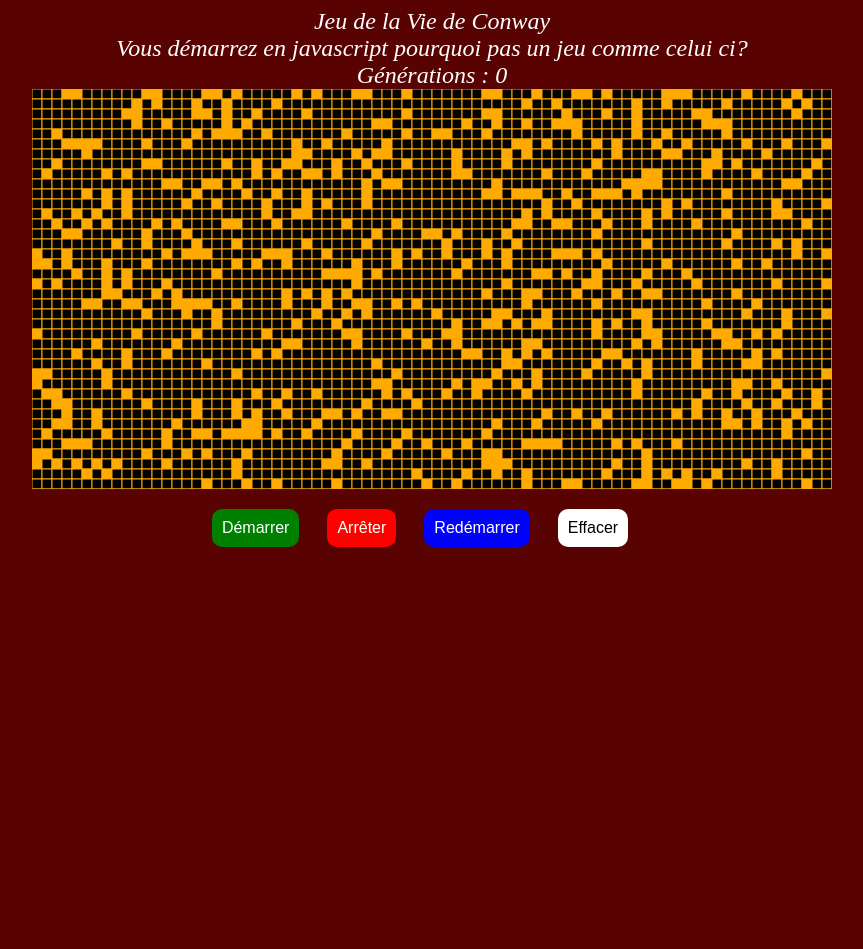
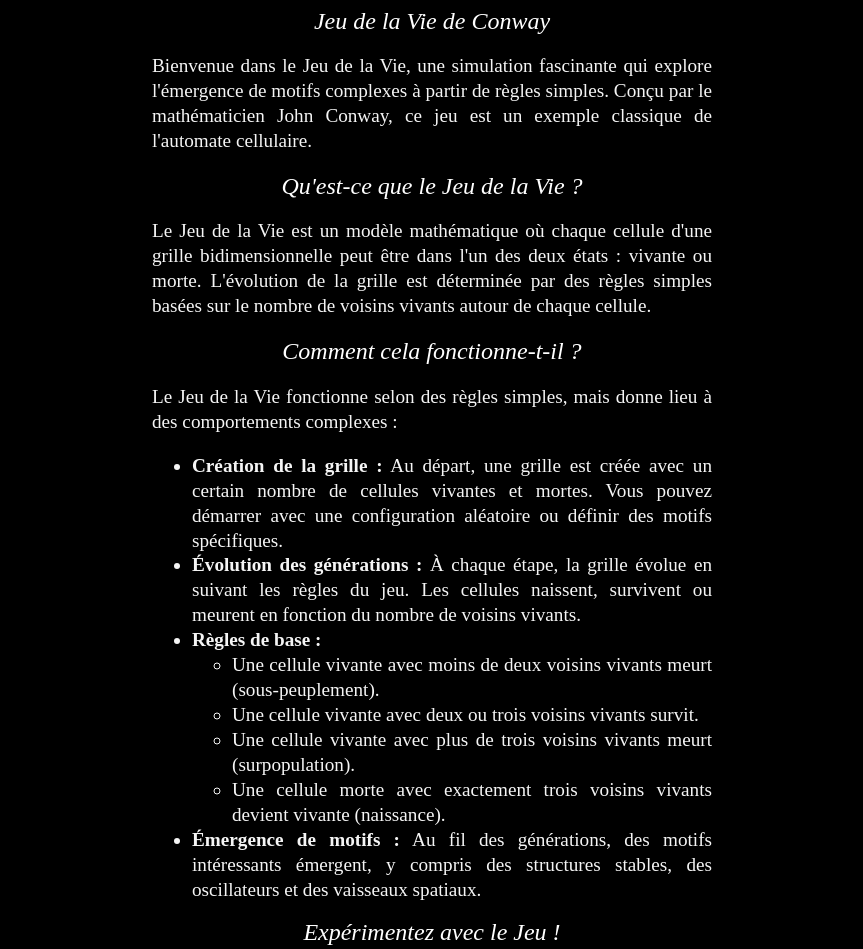
Before and after one commit to Firex14/Conway_Game, a plain HTML site: page index.html in a window 1280 px wide. Shown: the top 949 px of the page, without its empty margins (208-1071 px from the left). Before the commit the page ends 800 px from the top, so only its background shows below. Drawn offline with Linux system fonts and the light colour scheme.

Commit message:
Presentation and description of the game

```diff
--- a/css/style.css
+++ b/css/style.css
@@ -1,13 +1,27 @@
 *{
     text-align: center;
-    background-color: #590202;
+    background-color: #000;
 }
-h1, h2,p{
+h1, h2{
     font-size: 1.5rem;
     color: White;
     margin: 0px;
     font-weight: 400;
     font-style: italic;
+}
+
+.game_desc{
+    width: 35rem;
+    margin: auto;
+}
+p, li, strong{
+    color: whitesmoke;
+    font-size: 1.2rem;
+    text-align: justify;
+    line-height: 1.3;
+}
+.mb-2{
+    margin-bottom: 2rem;
 }
 .buttons > button{
     font-size: 1rem;
--- a/index.html
+++ b/index.html
@@ -9,10 +9,48 @@
 </head>
 <body>
     <main>
-        <h1>Jeu de la Vie de Conway</h1>
-        <h2>Vous démarrez en javascript pourquoi pas un jeu comme celui ci?</h2>
-        <p id="generation-counter">Générations : 0</p>
-        <canvas id="gamefield" width="800" height="400"></canvas>
+        <div class="game_desc mb-2">
+            <h1>Jeu de la Vie de Conway</h1>
+        <p>
+            Bienvenue dans le Jeu de la Vie, une simulation fascinante qui explore l'émergence de motifs complexes à partir de règles simples.
+            Conçu par le mathématicien John Conway, ce jeu est un exemple classique de l'automate cellulaire.
+        </p>
+
+        <h2>Qu'est-ce que le Jeu de la Vie ?</h2>
+        <p>
+            Le Jeu de la Vie est un modèle mathématique où chaque cellule d'une grille
+            bidimensionnelle peut être dans l'un des deux états : vivante ou morte.
+            L'évolution de la grille est déterminée par des règles simples basées sur le nombre de
+            voisins vivants autour de chaque cellule.
+        </p>
+        <h2>Comment cela fonctionne-t-il ?</h2>
+        <p> Le Jeu de la Vie fonctionne selon des règles simples, mais donne lieu à des comportements complexes :</p>
+
+        <ul>
+            <li>
+                <strong>Création de la grille :</strong> Au départ, une grille est créée avec un certain nombre de cellules vivantes et mortes. Vous pouvez démarrer avec une configuration aléatoire ou définir des motifs spécifiques.
+            </li>
+            <li>
+                <strong>Évolution des générations :</strong> À chaque étape, la grille évolue en suivant les règles du jeu. Les cellules naissent, survivent ou meurent en fonction du nombre de voisins vivants.
+            </li>
+            <li>
+                <strong>Règles de base :</strong>
+                <ul>
+                    <li>Une cellule vivante avec moins de deux voisins vivants meurt (sous-peuplement).</li>
+                    <li>Une cellule vivante avec deux ou trois voisins vivants survit.</li>
+                    <li>Une cellule vivante avec plus de trois voisins vivants meurt (surpopulation).</li>
+                    <li>Une cellule morte avec exactement trois voisins vivants devient vivante (naissance).</li>
+                </ul>
+            </li>
+            <li>
+                <strong>Émergence de motifs :</strong> Au fil des générations, des motifs intéressants émergent, y compris des structures stables, des oscillateurs et des vaisseaux spatiaux.
+            </li>
+        </ul>
+
+        <h2>Expérimentez avec le Jeu !</h2>
+
+        </div>
+        <canvas id="gamefield" width="900" height="400"></canvas>
         <div class="buttons">
             <button id="start">Démarrer</button>
             <button id="stop">Arrêter</button>
--- a/js/index.js
+++ b/js/index.js
@@ -1,11 +1,10 @@
 const canvas = document.getElementById('gamefield');
-const ctx = canvas.getContext('2d');
+const context = canvas.getContext('2d');
 const rows = 50;
-const cols = 110;
+const cols = 90;
 const squareCell = 10;
 let grid;
 let intervalId;
-let generationCount = 0;
 
 
 //Fonction de la creation de la grille
@@ -61,14 +60,10 @@ function updateGrid() {
             }
         }
     }
-    generationCount++;
-    initCounter();
+
     grid = updatedGrid;
 }
 
-function initCounter(){
-    document.getElementById('generation-counter').innerText = `Générations : ${generationCount}`;
-};
 
 //comptage des voisins vivants qui va nous permettre de mettre à jour le jeu
 function countTotalAliveNeighbors(row, col) {
@@ -91,13 +86,13 @@ function countTotalAliveNeighbors(row, col) {
 
 //la fonction qui dessine les cellules
 function designGrid() {
-    ctx.clearRect(0, 0, canvas.width, canvas.height);
+    context.clearRect(0, 0, canvas.width, canvas.height);
     for (let i = 0; i < rows; i++) {
         for (let j = 0; j < cols; j++) {
-            ctx.fillStyle = grid[i][j] === 1 ? '#fa0' : '#000';
-            ctx.strokeStyle = '#fa0';
-            ctx.fillRect(j * squareCell, i * squareCell, squareCell, squareCell);
-            ctx.strokeRect(j * squareCell, i * squareCell, squareCell, squareCell);
+            context.fillStyle = grid[i][j] === 1 ? '#fa0' : '#000';
+            context.strokeStyle = '#fa0';
+            context.fillRect(j * squareCell, i * squareCell, squareCell, squareCell);
+            context.strokeRect(j * squareCell, i * squareCell, squareCell, squareCell);
         }
     }
 }
@@ -133,16 +128,12 @@ function stopGame() {
 
 function restartGame() {
     grid = initGrid();
-    generationCount = 0;
-    initCounter();
     console.log(grid);
     designGrid();
 }
 
 function resetGame() {
     grid = resetGrid();
-    generationCount = 0;
-    initCounter();
     designGrid();
 }
 
@@ -154,7 +145,6 @@ document.getElementById('reset').addEventListener('click', resetGame);
 
 
 
-
 // Initialisation du jeu
 grid = initGrid();
 designGrid();
```
